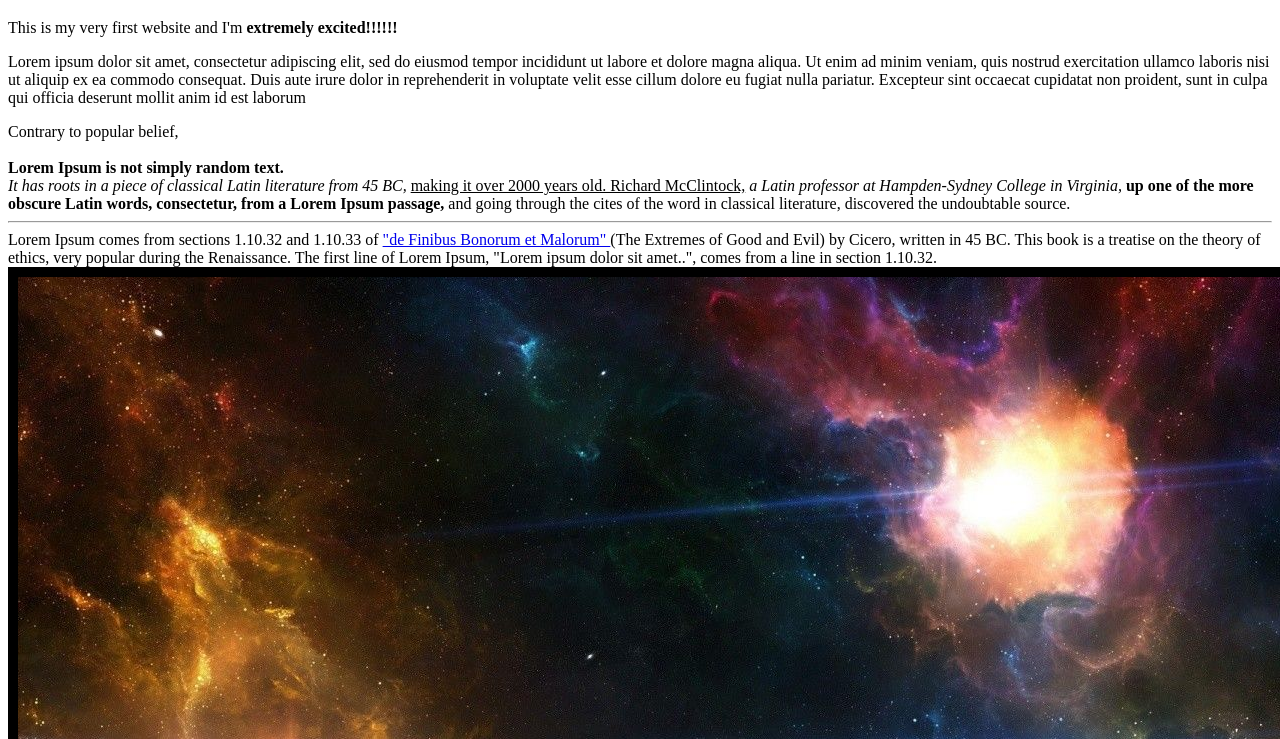
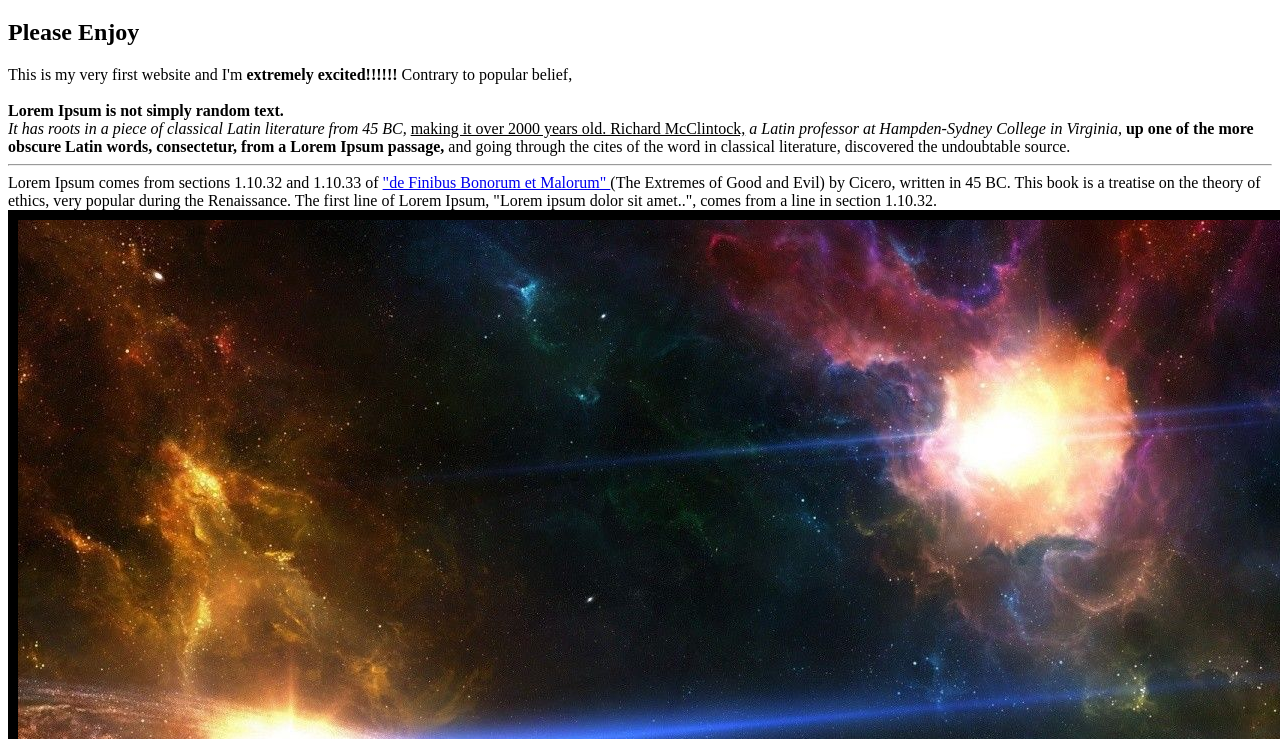
Before and after one commit to danielyang2000/TestWebsite, a plain HTML site: page index.html in a window 1280 px wide. Shown: the part 61-800 px from the top of the page. Drawn offline with Linux system fonts and the light colour scheme.

Commit message:
deleted some stuff

```diff
--- a/index.html
+++ b/index.html
@@ -8,12 +8,9 @@
 
     <body>
         <h1>My First Website by Daniel Yang</h1>
+        <h2>Please Enjoy</h2>
 
         This is my very first website and I'm <b>extremely excited!!!!!!</b>
-
-        <p>
-            Lorem ipsum dolor sit amet, consectetur adipiscing elit, sed do eiusmod tempor incididunt ut labore et dolore magna aliqua. Ut enim ad minim veniam, quis nostrud exercitation ullamco laboris nisi ut aliquip ex ea commodo consequat. Duis aute irure dolor in reprehenderit in voluptate velit esse cillum dolore eu fugiat nulla pariatur. Excepteur sint occaecat cupidatat non proident, sunt in culpa qui officia deserunt mollit anim id est laborum
-        </p>
 
         Contrary to popular belief, <br><br>
         <b>Lorem Ipsum is not simply random text.</b><br>
```
